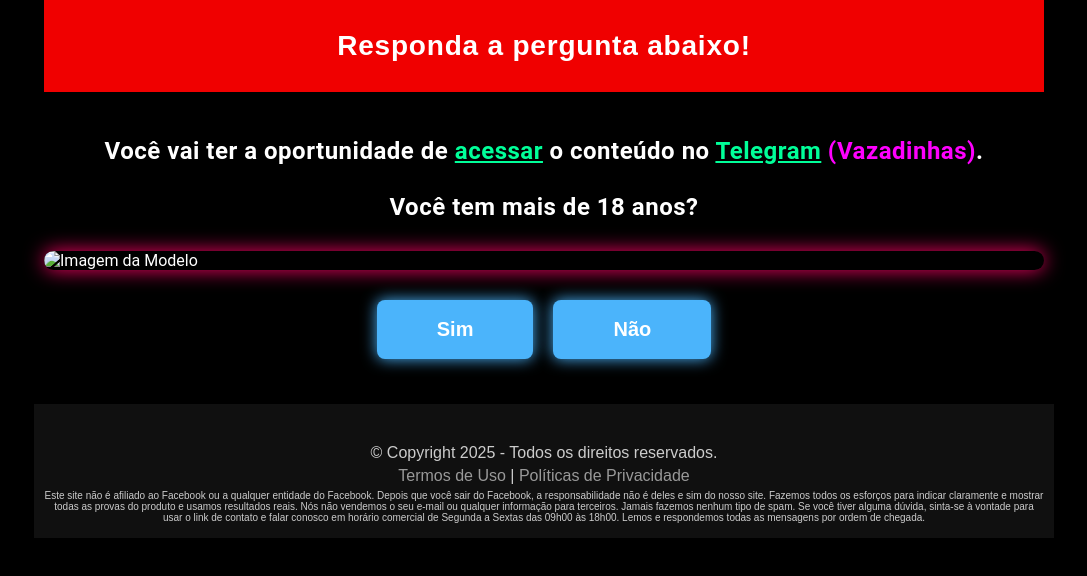
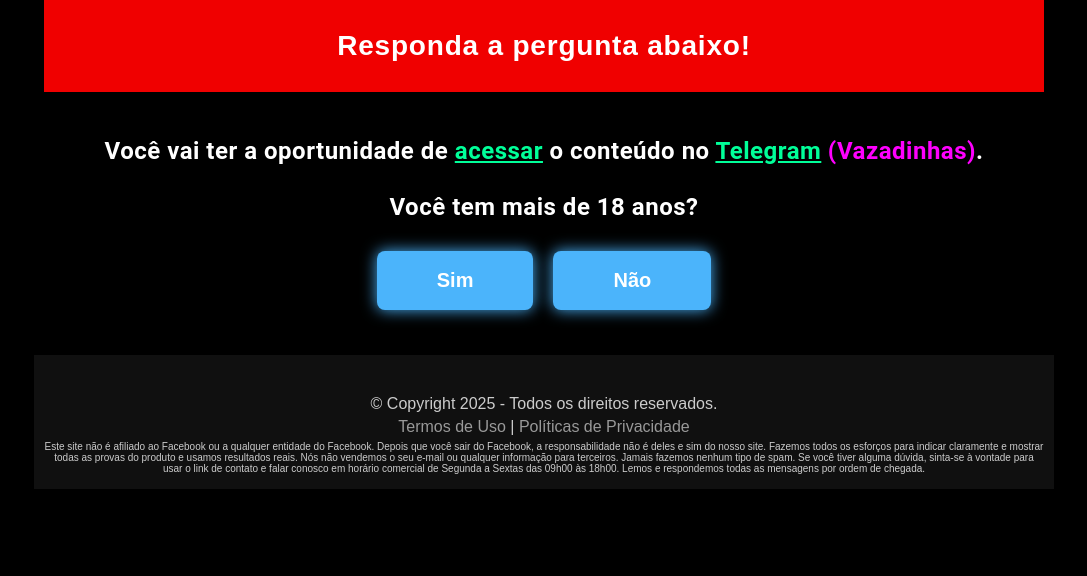
Before and after one commit to avelino-star/Cloaker1, a plain HTML site: page index.html in a window 1280 px wide. Shown: the whole page, without its empty margins (96-1183 px from the left). Drawn offline with Linux system fonts and the light colour scheme.

Commit message:
Update index.html

```diff
--- a/index.html
+++ b/index.html
@@ -113,7 +113,6 @@
       </p>
     </div>
 
-    <img src="" class="responsive" alt="Imagem da Modelo">
 
     <div class="quiz-buttons">
       <a href="parte2.html"> Sim</a>
```
